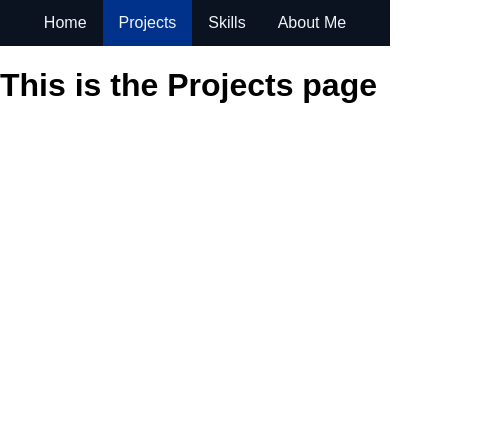
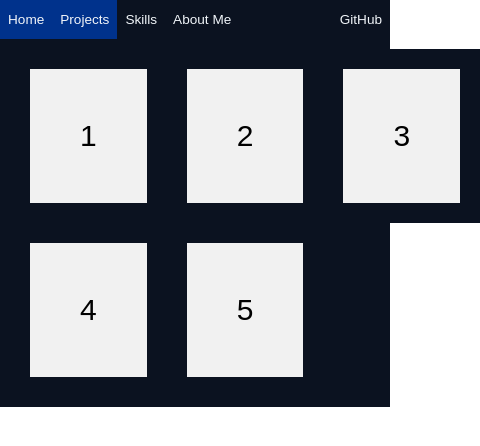
Before and after one commit to Zainkiki/Building-my-own-portfolio-website, a plain HTML site: page projects.html in a window 390 px wide. Shown: the whole page, 480 px wide, since content can reach past the window. Drawn offline with Linux system fonts and the light colour scheme.

Commit message:
Finished Home page starting my project page

```diff
--- /dev/null
+++ b/projects.css
@@ -0,0 +1,14 @@
+.grid-container {
+    display: grid;
+    grid-template-columns: auto auto auto;
+    background-color: #0B1220;
+    padding: 10px;
+}
+
+.grid-container div {
+    background-color: #f1f1f1;
+    border: 20px solid #0B1220;
+    padding: 50px;
+    font-size: 30px;
+    text-align: center;
+}
--- a/projects.html
+++ b/projects.html
@@ -5,20 +5,29 @@
     <meta name="viewport" content="width=device-width, initial-scale=1.0">
     <title>My Site - Projects</title>
     <link rel="stylesheet" href="style.css">
+    <link rel="stylesheet" href="projects.css">
 </head>
 
 <body>
     <nav class="navContainer">
         <ul class="navbar">
-            <li><a href="index.html">Home</a></li>
+            <li><a href="home.html">Home</a></li>
             <li><a href="projects.html" class="active">Projects</a></li>
-            <li><a href="skills.html#move">Skills</a></li>
+            <li><a href="skills.html">Skills</a></li>
             <li><a href="about.html">About Me</a></li>
+            <li class="GitHub"><a href="https://github.com/Zainkiki" target="_blank" rel="noopener noreferrer">GitHub</a></li>
         </ul>
     </nav>
+    <main>
 
-    <main>
-        <h1>This is the Projects page</h1>
+        <div class="grid-container">
+            <div>1</div>
+            <div>2</div>
+            <div>3</div>
+            <div>4</div>
+            <div>5</div>
+        </div>
+
     </main>
 
     <script src="script.js"></script>
--- a/style.css
+++ b/style.css
@@ -5,6 +5,9 @@ ul {
     background-color: #0B1220;
     display: flex;
     justify-content: center;
+    position: sticky;
+    top: 0;
+    width: 100%;
 }
 
 ul li a {
@@ -18,6 +21,11 @@ ul li a:hover , a.active {
     background-color: rgb(0, 50, 140);
 }
 
+.navbar li.GitHub {
+    margin-left: auto;
+}
+
+
 body {
     font-family: sans-serif;
     padding: 0;
@@ -26,7 +34,7 @@ body {
 }
 
 .hero {
-    width: 100vw;
+    width: 100%;
     height: 100vh;
     display: flex;
     justify-content: center;
@@ -63,5 +71,35 @@ body {
     font-size: 1.5em;
     border: 3px solid white;
     border-radius: 20px;
-    background-color: rgba(147, 112, 219, 0,8);
+    background-color: rgb(0, 50, 140);
 }
+
+@media (max-width: 480px) {
+    ul li a {
+        padding: 12px 8px;
+        font-size: 0.85em;
+    }
+
+    .hero h1 {
+        font-size: 1.5em;
+    }
+
+    .hero h2 {
+        font-size: 0.9em;
+    }
+
+    .hero .btn {
+        width: 150px;
+        font-size: 1.1em;
+    }
+}
+
+@media (min-width: 481px) and (max-width: 768px) {
+    ul li a {
+        padding: 14px 12px;
+    }
+
+    .hero h1 {
+        font-size: 1.8em;
+    }
+}
```
Also changed, not shown: about.html (+3 -2 lines), home.html (renamed from index.html, +5 -4 lines), skills.html (+3 -2 lines), about.css (added), index.css (added), skills.css (added).
